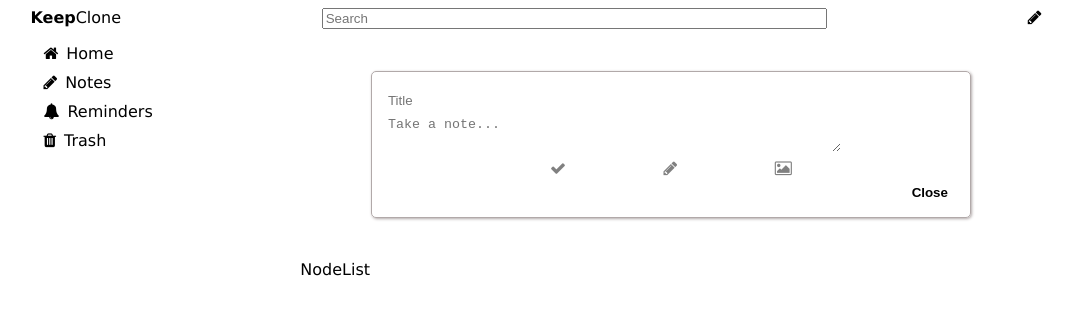
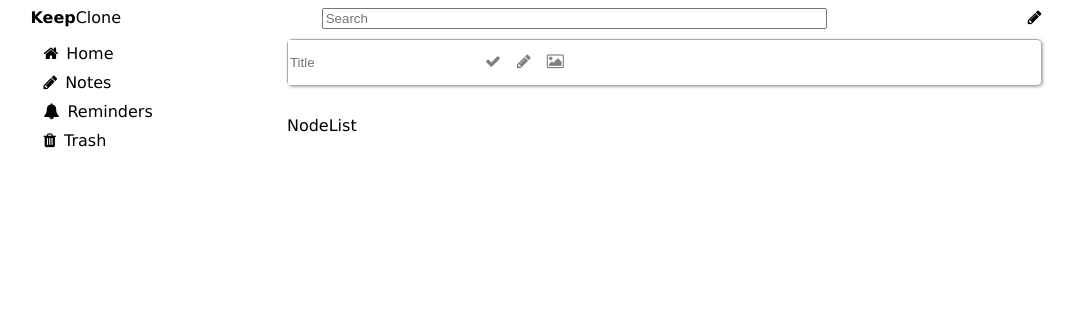
Before and after one commit to andriusdulevicius/react-heroku, a React (Create React App) app: page / in a window 1280 px wide. Shown: the top 314 px of the page, without its empty margins (104-1179 px from the left). Built offline with nearby package versions, Linux system fonts and the light colour scheme.

Commit message:
working on collapse

```diff
--- a/src/App.jsx
+++ b/src/App.jsx
@@ -9,11 +9,15 @@ import './App.css';
 class App extends Component {
   state = {
     notes: [],
+    counter: 1,
   };
 
   handleNewNote = (newNote) => {
-    console.log('adding new note', newNote);
-    this.setState({ notes: this.state.notes.push({ newNote }) });
+    let newObj = { ...newNote, _id: this.state.counter, isPinned: false };
+    const notesCopy = [...this.state.notes];
+    notesCopy.push(newObj);
+
+    this.setState({ notes: notesCopy });
   };
   render() {
     return (
--- a/src/components/appAddNote/appAddNote.jsx
+++ b/src/components/appAddNote/appAddNote.jsx
@@ -7,11 +7,13 @@ class AppAddNote extends Component {
       title: '',
       body: '',
     },
+    isAddOn: false,
   };
 
   handleSubmit = (e) => {
     e.preventDefault();
     this.props.onNewNote(this.state.newNote);
+    this.setState({ isAddOn: false });
   };
 
   syncInput = (e) => {
@@ -24,7 +26,7 @@ class AppAddNote extends Component {
     return (
       <div className='add-note'>
         <form type='submit' onSubmit={this.handleSubmit}>
-          <div className='form-expanded'>
+          <div className={this.state.isAddOn ? 'form-expanded' : 'form-collapsed'}>
             <input type='text' name='title' placeholder='Title' onChange={this.syncInput} value={newNote.title} />
             <textarea
               value={newNote.body}
--- a/src/components/appAddNote/style.css
+++ b/src/components/appAddNote/style.css
@@ -1,5 +1,7 @@
 .form-collapsed {
-  display: block;
+  display: flex;
+  flex-wrap: nowrap;
+  flex-direction: row;
   line-height: 2rem;
   border: 1px solid rgb(177, 169, 169);
   box-shadow: 1px 1px 3px rgb(177, 169, 169);
@@ -9,6 +11,10 @@
 
 .form-collapsed input {
   border: none;
+}
+
+.form-collapsed textarea {
+  display: none;
 }
 
 .form-expanded {
@@ -35,12 +41,19 @@
   outline: none;
 }
 
-.icon-links {
+.form-expanded .icon-links {
   width: 60%;
   display: flex;
   justify-content: space-around;
   margin: 0.4rem auto;
   color: grey;
+}
+
+.form-collapsed .icon-links a {
+  margin: 0.4rem auto;
+  padding-left: 1rem;
+  color: grey;
+  display: inline-block !important;
 }
 
 .form-expanded button {
@@ -51,3 +64,7 @@
   font-weight: bold;
   cursor: pointer;
 }
+
+.form-collapsed button {
+  display: none;
+}
```
